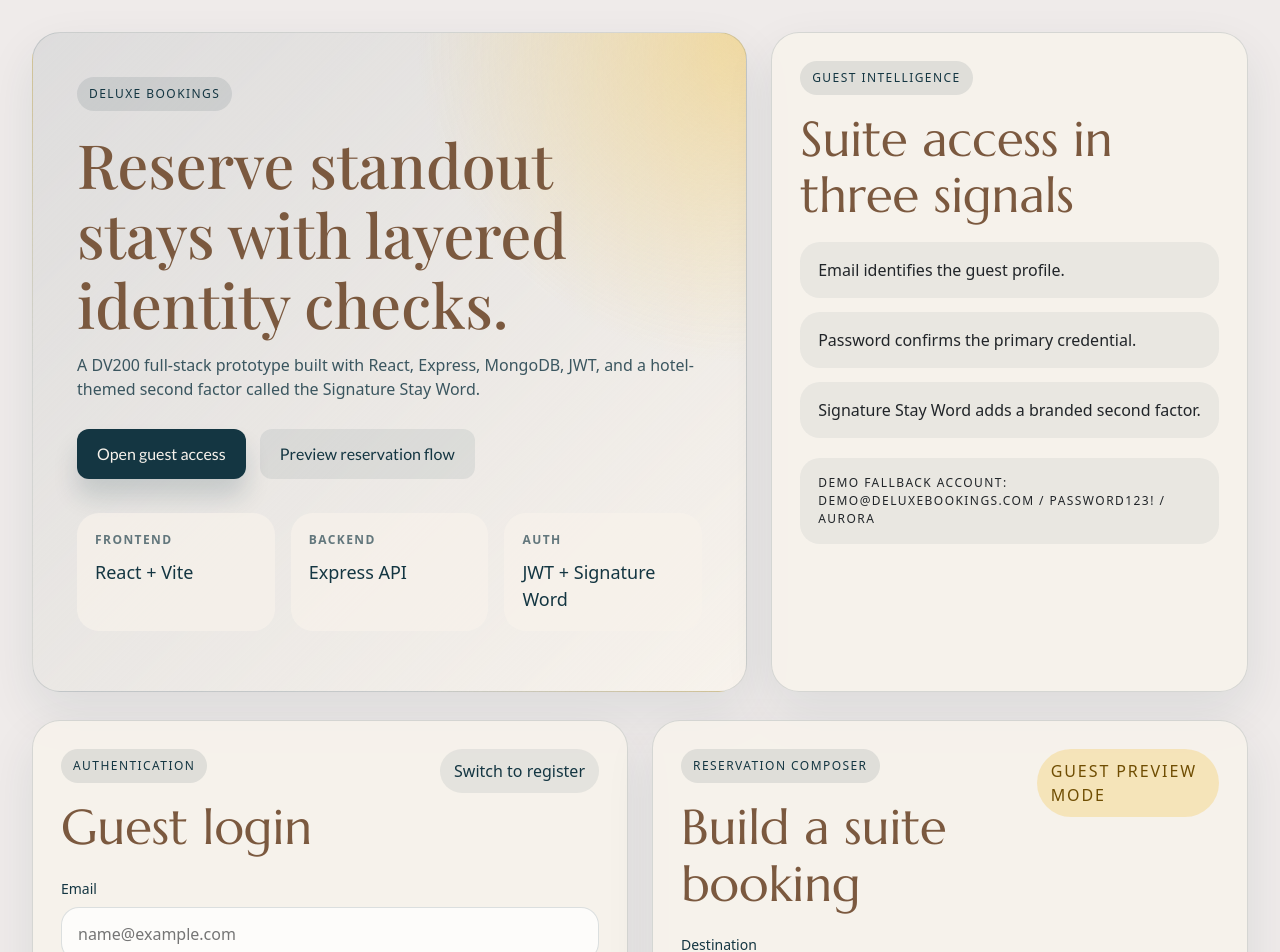
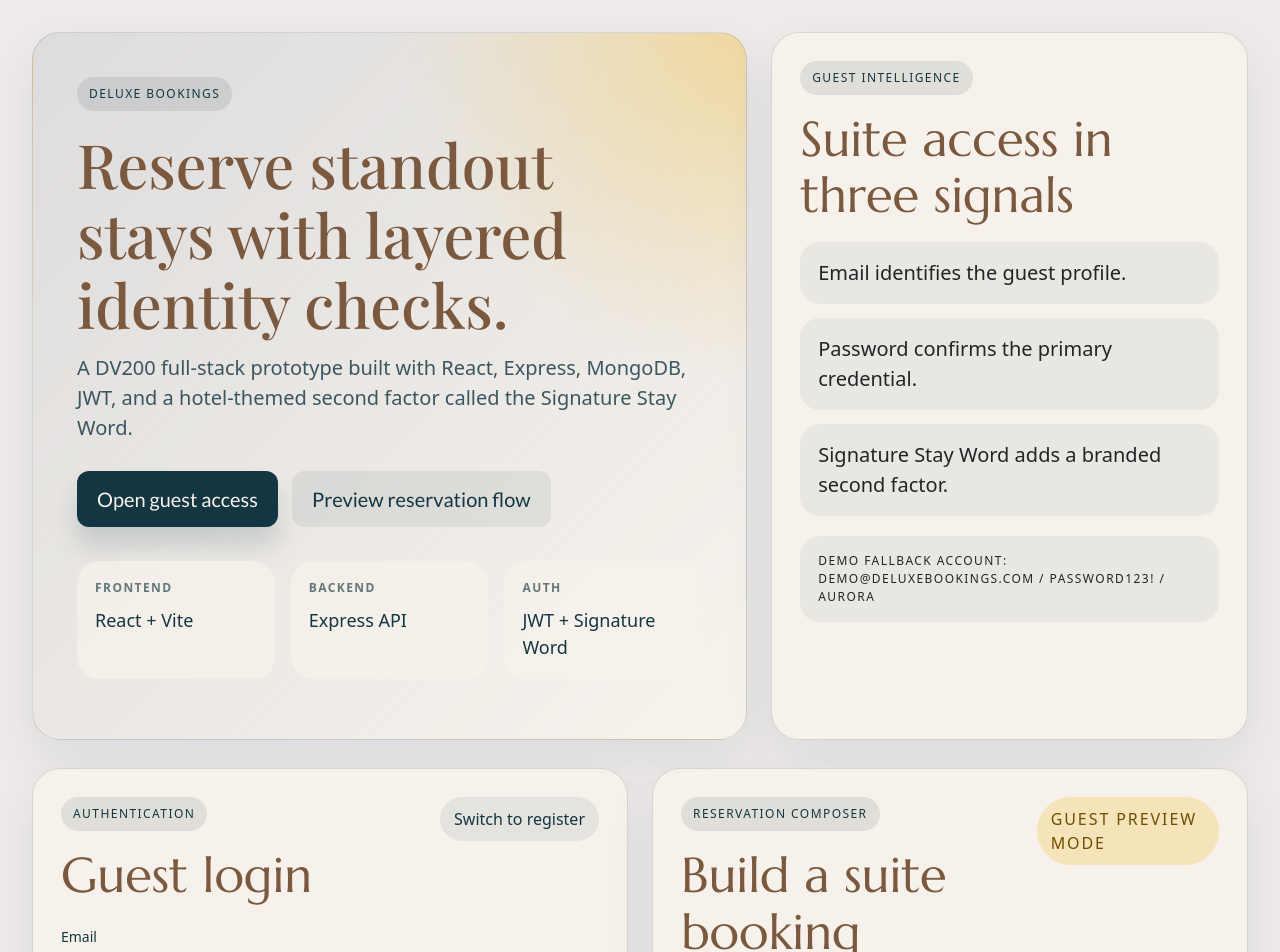
Before and after one commit to ShaunMahlawe/Deluxe-Bookings-DV-200---Interactive-Development-Assignment-, a React app in the folder frontend/: page / in a window 1280 px wide. Shown: the top 952 px of the page. Built offline with nearby package versions, Linux system fonts and the light colour scheme; no server answers; the HTML template or start-up script is replaced by a standard one; a web font is replaced by a local one.

Commit message:
Update index.css
fix inconsistent type sizes

```diff
--- a/frontend/src/index.css
+++ b/frontend/src/index.css
@@ -5,7 +5,7 @@
   --color-text-strong: #7b593f;
   --color-text-weak: #8c8578;
   --color-stroke-strong: #a48a56;
-  --color-stroke-weak: #e6dcc9;
+  --color-stroke-weak: #e3dfde;
   --color-fill: #ffffff;
   --color-background: #efebea;
   --shadow-raised: 0 4px 8px rgba(51, 42, 35, 0.1);
@@ -123,13 +123,24 @@ li,
 input,
 textarea,
 button {
-  font-size: 1rem;
+  font-size: var(--fs-base);
 }
 
 button,
 input,
 textarea {
   font: inherit;
+}
+
+input::placeholder,
+textarea::placeholder {
+  color: var(--color-text-strong);
+  opacity: 0.25;
+}
+
+.form-control::placeholder {
+  color: var(--color-text-strong);
+  opacity: 0.25;
 }
 
 .btn:not(.pill):not(.badge):not(.step-badge):not(.seller-soft-badge),
@@ -144,6 +155,23 @@ textarea {
   font-family: var(--font-body);
   font-size: var(--button-font-size);
   font-weight: var(--button-font-weight);
+}
+
+.btn-primary {
+  --bs-btn-color: var(--color-fill);
+  --bs-btn-bg: var(--color-brand);
+  --bs-btn-border-color: var(--color-brand);
+  --bs-btn-hover-color: var(--color-fill);
+  --bs-btn-hover-bg: var(--color-brand);
+  --bs-btn-hover-border-color: var(--color-brand);
+  --bs-btn-focus-shadow-rgb: 51, 42, 35;
+  --bs-btn-active-color: var(--color-fill);
+  --bs-btn-active-bg: var(--color-brand);
+  --bs-btn-active-border-color: var(--color-brand);
+  --bs-btn-active-shadow: inset 0 3px 5px rgba(51, 42, 35, 0.12);
+  --bs-btn-disabled-color: var(--color-fill);
+  --bs-btn-disabled-bg: var(--color-stroke-weak);
+  --bs-btn-disabled-border-color: var(--color-stroke-weak);
 }
 
 .btn:not(:disabled):hover,
@@ -164,3 +192,10 @@ textarea {
 .card {
   border-radius: var(--radius-card);
 }
+
+@media (min-width: 768px) {
+  :root {
+    --fs-sm: 16px;
+    --fs-base: 20px;
+  }
+}
```
